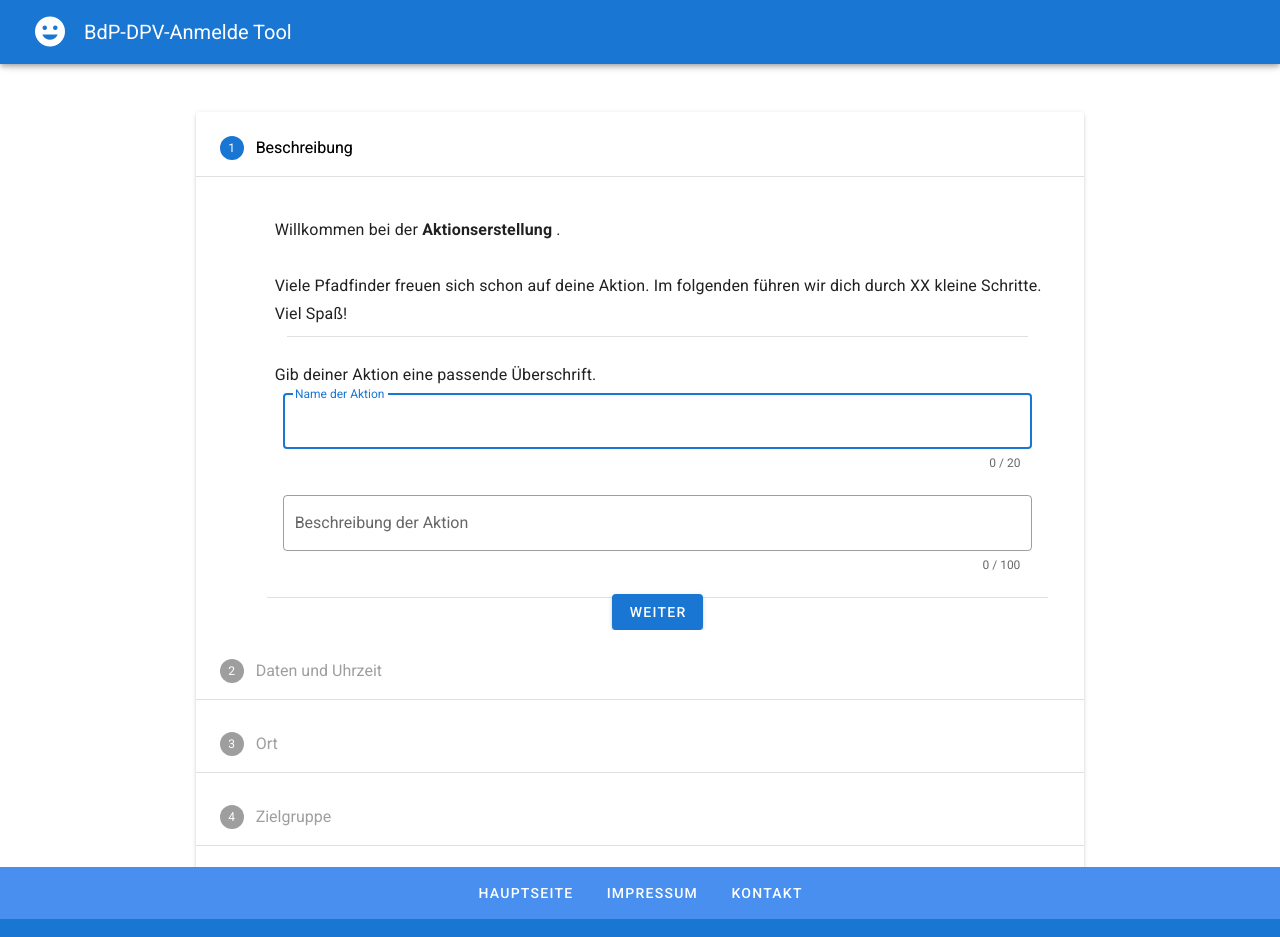
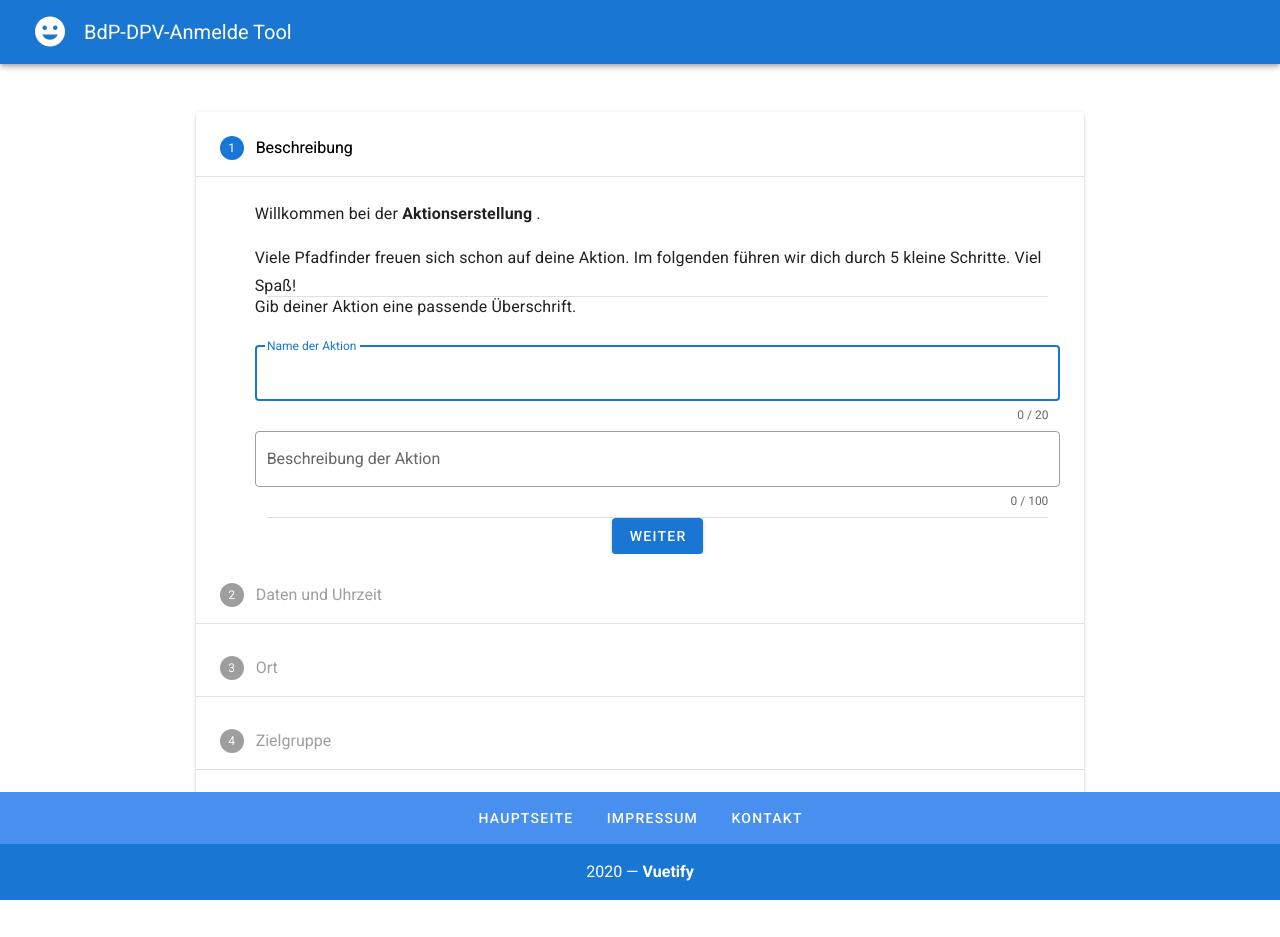
Before and after one commit to scout-tools/anmelde-tool, a Vue app in the folder frontend/: page /event/create in a window 1280 px wide. Shown: the top 937 px of the page. After the commit the page ends 900 px from the top, so only its background shows below. Built offline with nearby package versions, Linux system fonts and the light colour scheme; what vue-jwt-decode would draw is missing.

Commit message:
corrects validation of name and description; small margin-fixes for vertical stepper

```diff
--- a/frontend/src/views/event/create/steps/StepAgeGroup.vue
+++ b/frontend/src/views/event/create/steps/StepAgeGroup.vue
@@ -4,7 +4,7 @@
     v-model="valid"
   >
     <v-container>
-      <v-row class="mt-6 ml-2">
+      <v-row class="mt-6">
       <span class="subtitle-1">
         Für welche Zielgruppe(n) ist deine Aktion?
       </span>
--- a/frontend/src/views/event/create/steps/StepEventContact.vue
+++ b/frontend/src/views/event/create/steps/StepEventContact.vue
@@ -4,7 +4,7 @@
     v-model="valid"
   >
     <v-container>
-      <v-row class="mt-6 ml-2">
+      <v-row class="mt-6">
       <span class="subtitle-1">
         Trage hier deine Kontaktdaten als Ansprechpartner ein.
       </span>
--- a/frontend/src/views/event/create/steps/StepLocation.vue
+++ b/frontend/src/views/event/create/steps/StepLocation.vue
@@ -4,13 +4,13 @@
     v-model="valid"
   >
     <v-container>
-      <v-row class="mt-6 ml-4">
+      <v-row class="mt-6">
         <span class="subtitle-1">
-          Trage hier den Namen von dem Ort ein. <br>
+          Trage hier den Namen von dem Ort ein.
         </span>
       </v-row>
-      <v-row class="ma-4">
-        <b>TODO</b>
+      <v-row>
+
       </v-row>
 
       <v-divider class="my-2"/>
--- a/frontend/src/views/event/create/steps/StepNameDescription.vue
+++ b/frontend/src/views/event/create/steps/StepNameDescription.vue
@@ -4,44 +4,45 @@
     v-model="valid"
   >
     <v-container>
-      <v-row class="mt-6 ml-2">
+      <v-row class="mt-2">
       <span class="text-left subtitle-1">
-        Willkommen bei der <b> Aktionserstellung </b>. <br>
-        <br>
+        <p>
+        Willkommen bei der <b> Aktionserstellung </b>.
+        </p>
         Viele Pfadfinder freuen sich
-        schon auf deine Aktion. Im folgenden führen wir dich durch XX kleine
+        schon auf deine Aktion. Im folgenden führen wir dich durch {{ maxPos }} kleine
         Schritte. Viel Spaß!
       </span>
       </v-row>
-      <v-divider class="text-left ma-5"/>
-      <v-row class="mt-6 ml-2">
+      <v-divider class="text-left my-2"/>
+      <v-row class="mb-6">
       <span class="subtitle-1">
         Gib deiner Aktion eine passende Überschrift.
       </span>
       </v-row>
-      <v-row class="ma-4">
+      <v-row>
         <v-text-field
+          v-model="data.name"
           outlined
           autofocus
           :counter="20"
-          :rules="rules.name"
+          :error-messages="nameErrors"
           label="Name der Aktion"
-          v-model="data.name"
           required>
         </v-text-field>
       </v-row>
-      <v-row class="ma-4">
+      <v-row>
         <v-text-field
+          v-model="data.description"
           outlined
           :counter="100"
-          :rules="rules.description"
+          :error-messages="descriptionErrors"
           label="Beschreibung der Aktion"
-          v-model="data.description"
           required>
         </v-text-field>
       </v-row>
 
-      <v-divider class="my-2"/>
+      <v-divider class="my-3"/>
 
       <prev-next-buttons :position="position" :max-pos="maxPos" @nextStep="nextStep()"
                          @prevStep="prevStep" @submitStep="submitStep()"/>
@@ -50,6 +51,7 @@
 </template>
 
 <script>
+import { required, maxLength } from 'vuelidate/lib/validators';
 import PrevNextButtons from '../components/button/PrevNextButtonsSteps.vue';
 
 export default {
@@ -65,29 +67,62 @@ export default {
       name: '',
       description: '',
     },
-    rules: {
-      name: [
-        (v) => !!v || 'Titel ist erforderlich.',
-        (v) => (v && v.length <= 20) || 'Der Titel ist zu lang.',
-      ],
-      description: [
-        (v) => !!v || 'Beschreibung ist erforderlich.',
-        (v) => (v && v.length <= 100) || 'Die Beschreibung ist zu lang.',
-      ],
+  }),
+  validations: {
+    data: {
+      name: {
+        required,
+        maxLength: maxLength(20),
+      },
+      description: {
+        required,
+        maxLength: maxLength(100),
+      },
     },
-  }),
+  },
+  computed: {
+    nameErrors() {
+      const errors = [];
+      if (!this.$v.data.name.$dirty) return errors;
+      if (!this.$v.data.name.required) {
+        errors.push('Name is required.');
+      }
+      if (!this.$v.data.name.maxLength) {
+        errors.push('Name must be at most 20 characters long');
+      }
+      return errors;
+    },
+    descriptionErrors() {
+      const errors = [];
+      if (!this.$v.data.description.$dirty) return errors;
+      if (!this.$v.data.description.required) {
+        errors.push('description is required.');
+      }
+      if (!this.$v.data.description.maxLength) {
+        errors.push('description must be at most 100 characters long');
+      }
+      return errors;
+    },
+  },
   methods: {
+    validate() {
+      this.$v.$touch();
+      console.log(!this.$v.$error);
+      this.valid = !this.$v.$error;
+    },
     prevStep() {
       this.$emit('prevStep');
     },
     nextStep() {
-      if (!this.$refs.formNameDescription.validate()) {
+      this.validate();
+      if (!this.valid) {
         return;
       }
       this.$emit('nextStep');
     },
     submitStep() {
-      if (!this.$refs.formNameDescription.validate()) {
+      this.validate();
+      if (!this.valid) {
         return;
       }
       this.$emit('submit');
```
